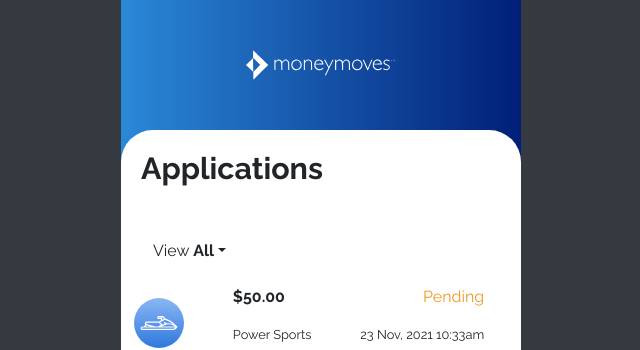
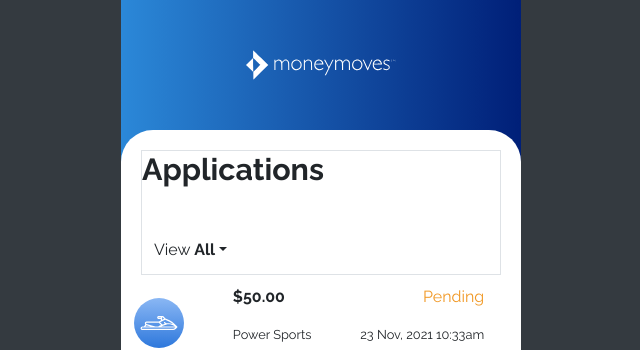
Before and after one commit to ahmetfirattasatmanlar/money-moves-2, a Next.js app: page /applications in a window 1280 px wide. Shown: the top 350 px of the page, without its empty margins (319-959 px from the left). Built offline with nearby package versions, Linux system fonts and the light colour scheme.

Commit message:
fixed wrong behavior on calendar

```diff
--- a/components/_common/Calendar.js
+++ b/components/_common/Calendar.js
@@ -16,7 +16,11 @@
   return (
     <ul
       className="d-flex"
-      style={{ listStyle: "none", top: "200px", position: "absolute" }}
+      style={{
+        listStyle: "none",
+        top: "50px",
+        position: "absolute",
+      }}
     >
       {months.map((month) => {
         return (
--- a/components/_common/ContentBody.js
+++ b/components/_common/ContentBody.js
@@ -7,6 +7,7 @@
         minHeight: "80vh",
         width: "100%",
         borderRadius: "2rem",
+        overflowX: "hidden",
       }}
     >
       {children}
--- a/components/_common/PageTitle.js
+++ b/components/_common/PageTitle.js
@@ -3,8 +3,13 @@
   console.log(props);
   return (
     <div
-      className={`d-flex flex-column justify-content-between align-items-${align}`}
-      style={{ width: "90%", height: "125px", marginTop: "20px" }}
+      className={`d-flex flex-column justify-content-between align-items-${align} border`}
+      style={{
+        width: "90%",
+        height: "125px",
+        marginTop: "20px",
+        position: "relative",
+      }}
     >
       {upperTitle && (
         <h2 style={{ fontSize: "1rem" }}>
```
